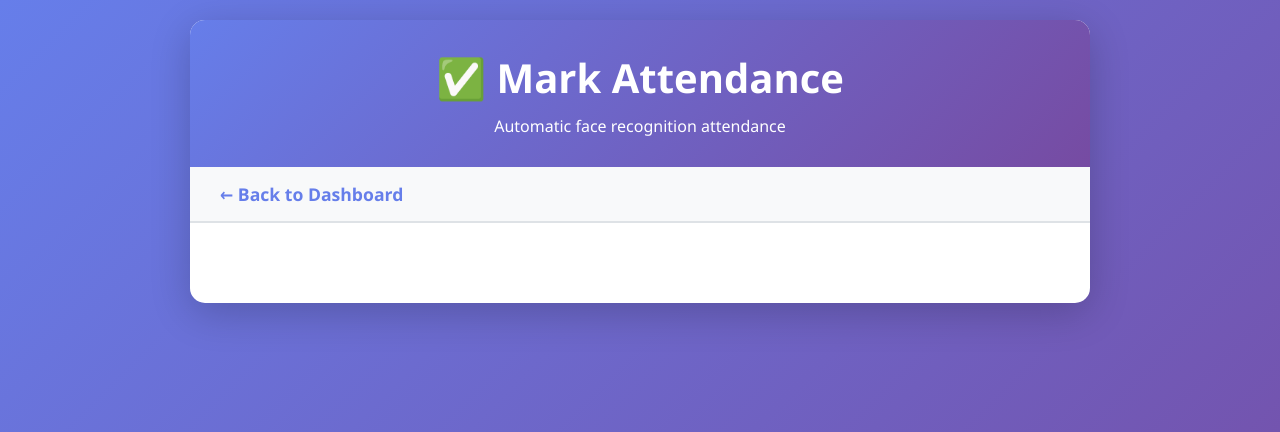
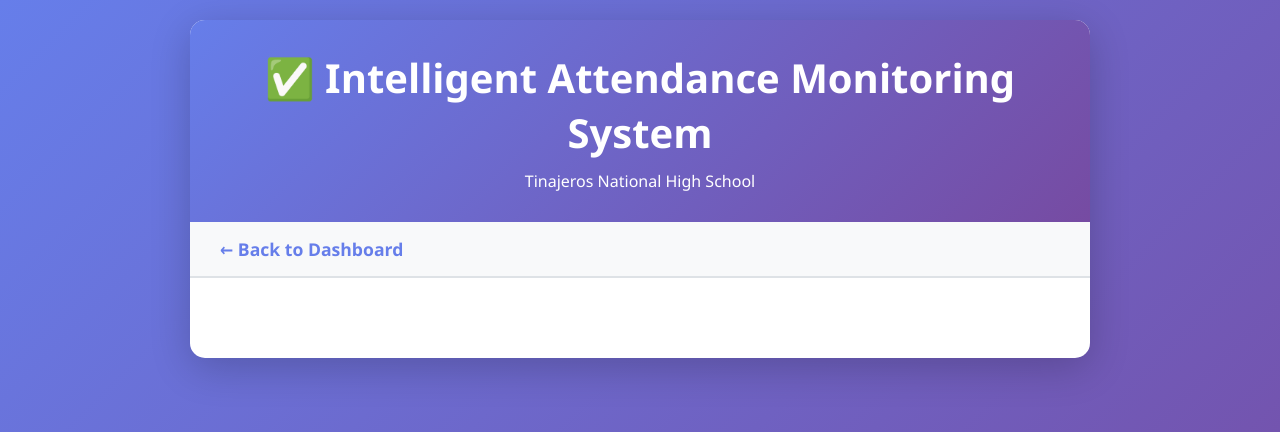
Before and after one commit to johnlouisuru/face-recognition-w-sms, a PHP site: page /attendance.php in a window 1280 px wide. Shown: the top 432 px of the page. Run offline with PHP 8.4, Linux system fonts and the light colour scheme; some libraries are stand-ins or nearby versions.

Commit message:
Replace Mark Attendance -> Thesis title name, Tinajeros NHS... relocated attendance status at the top of camera

```diff
--- a/admin/attendance.php
+++ b/admin/attendance.php
@@ -231,8 +231,8 @@
 <body>
     <div class="container">
         <div class="header">
-            <h1>✅ Mark Attendance</h1>
-            <p>Automatic face recognition attendance</p>
+            <h1>✅ Intelligent Attendance Monitoring System</h1>
+            <p>Tinajeros National High School</p>
         </div>
 
         <div class="nav">
@@ -275,7 +275,7 @@
                         </button>
                     </div>
                 </div>
-
+                <div id="attendanceStatus"></div>
                 <div class="video-container">
                     <video id="video" autoplay muted></video>
                     <canvas id="canvas"></canvas>
@@ -296,7 +296,7 @@
                     <button class="btn btn-danger" onclick="stopAttendance()">⏸️ Stop</button>
                 </div>
 
-                <div id="attendanceStatus"></div>
+
             </div>
         </div>
     </div>
```
